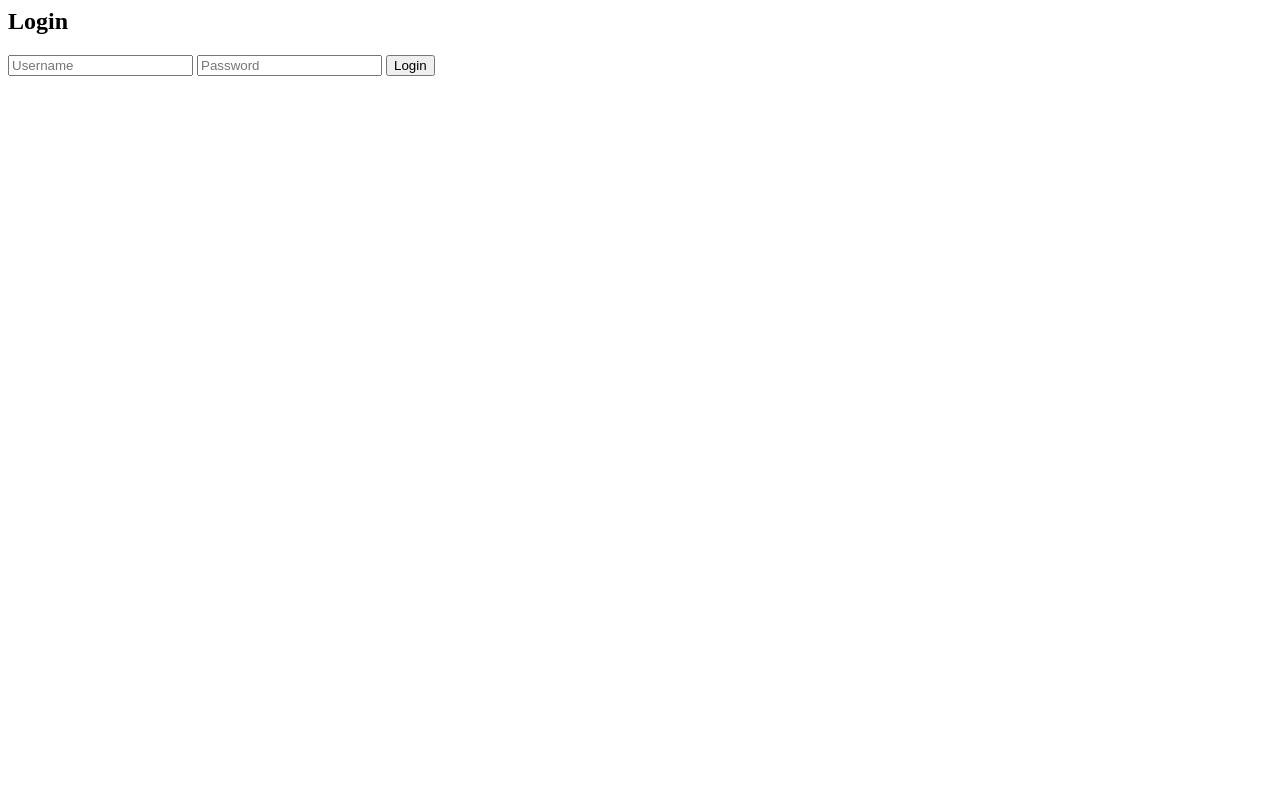
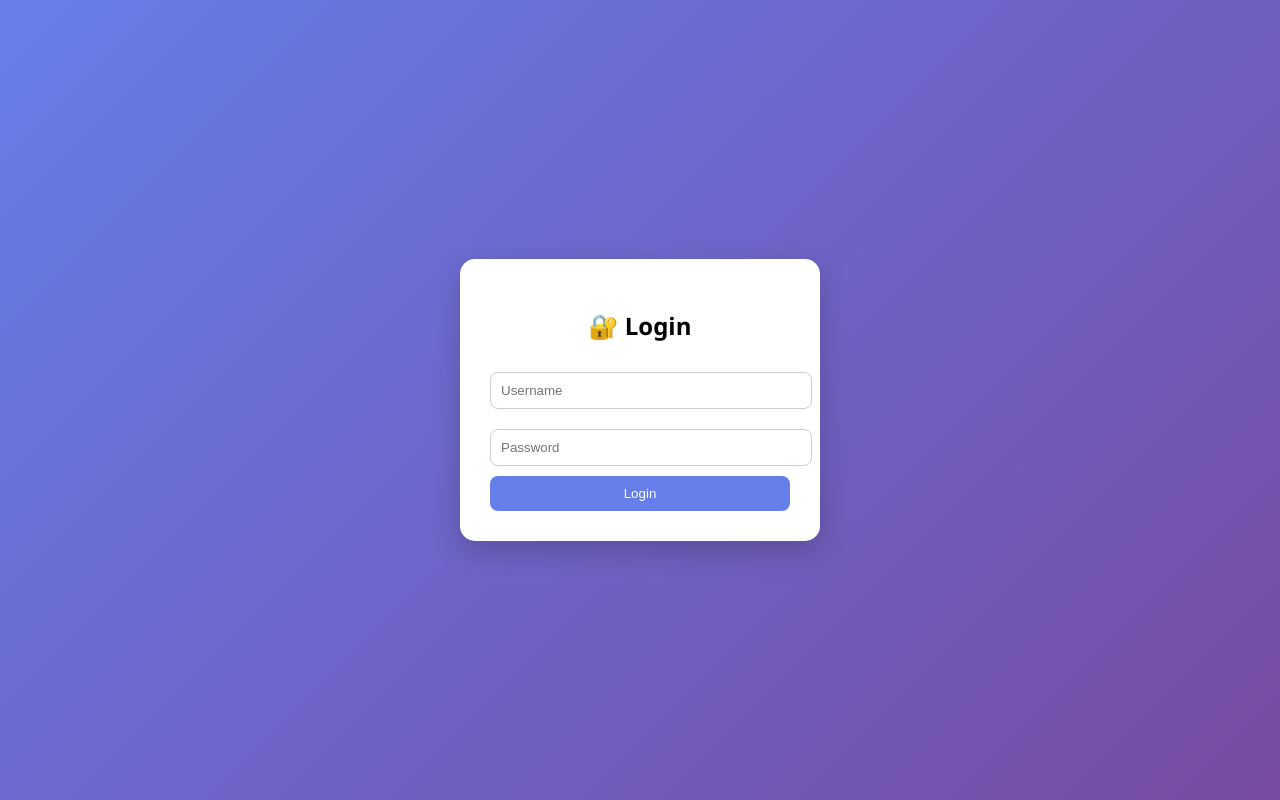
Before and after one commit to lalishsk119-crypto/parking-app, a website: page public/login.html in a window 1280 px wide. Drawn offline with Linux system fonts and the light colour scheme.

Commit message:
modern login UI

```diff
--- a/public/login.html
+++ b/public/login.html
@@ -1,9 +1,66 @@
-<h2>Login</h2>
+<!DOCTYPE html>
+<html>
+<head>
+    <title>Login</title>
 
-<input id="username" placeholder="Username">
-<input id="password" type="password" placeholder="Password">
+    <style>
+        body {
+            margin: 0;
+            font-family: 'Segoe UI', sans-serif;
+            background: linear-gradient(135deg, #667eea, #764ba2);
+            height: 100vh;
+            display: flex;
+            justify-content: center;
+            align-items: center;
+        }
 
-<button onclick="login()">Login</button>
+        .login-card {
+            background: white;
+            padding: 30px;
+            border-radius: 15px;
+            width: 300px;
+            text-align: center;
+            box-shadow: 0 10px 30px rgba(0,0,0,0.2);
+        }
+
+        h2 {
+            margin-bottom: 20px;
+        }
+
+        input {
+            width: 100%;
+            padding: 10px;
+            margin: 10px 0;
+            border-radius: 8px;
+            border: 1px solid #ccc;
+        }
+
+        button {
+            width: 100%;
+            padding: 10px;
+            background: #667eea;
+            color: white;
+            border: none;
+            border-radius: 8px;
+            cursor: pointer;
+        }
+
+        button:hover {
+            background: #5a67d8;
+        }
+    </style>
+</head>
+
+<body>
+
+<div class="login-card">
+    <h2>🔐 Login</h2>
+
+    <input id="username" placeholder="Username">
+    <input id="password" type="password" placeholder="Password">
+
+    <button onclick="login()">Login</button>
+</div>
 
 <script>
 async function login() {
@@ -26,3 +83,6 @@ async function login() {
     }
 }
 </script>
+
+</body>
+</html>
```
